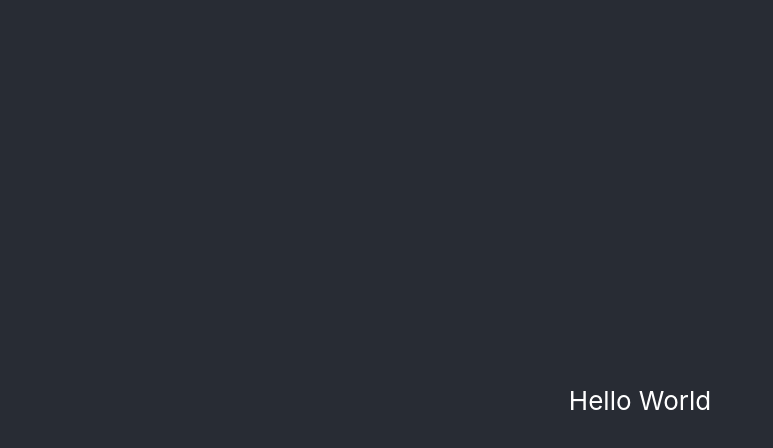
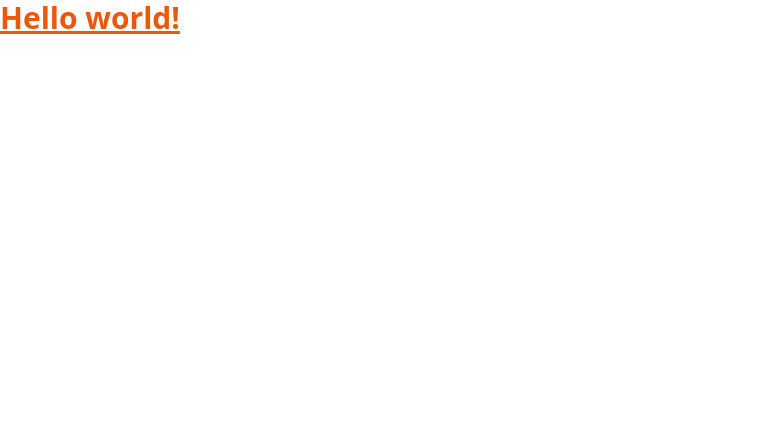
Before and after one commit to hhchoksi/netflix-gpt, a React (Create React App) app: page / in a window 1280 px wide. Shown: the top 448 px of the page, without its empty margins (0-773 px from the left). Built offline with nearby package versions, Linux system fonts and the light colour scheme.

Commit message:
Congigured Tailwind

```diff
--- a/package.json
+++ b/package.json
@@ -34,5 +34,8 @@
       "last 1 firefox version",
       "last 1 safari version"
     ]
+  },
+  "devDependencies": {
+    "tailwindcss": "^3.4.6"
   }
 }
--- a/src/App.js
+++ b/src/App.js
@@ -3,11 +3,9 @@
 
 function App() {
   return (
-    <div className="App">
-      <header className="App-header">
-        Hello World
-      </header>
-    </div>
+    <h1 className="text-3xl font-bold underline text-orange-600">
+      Hello world!
+    </h1>
   );
 }
 
--- a/src/index.css
+++ b/src/index.css
@@ -1,13 +1,3 @@
-body {
-  margin: 0;
-  font-family: -apple-system, BlinkMacSystemFont, 'Segoe UI', 'Roboto', 'Oxygen',
-    'Ubuntu', 'Cantarell', 'Fira Sans', 'Droid Sans', 'Helvetica Neue',
-    sans-serif;
-  -webkit-font-smoothing: antialiased;
-  -moz-osx-font-smoothing: grayscale;
-}
-
-code {
-  font-family: source-code-pro, Menlo, Monaco, Consolas, 'Courier New',
-    monospace;
-}
+@tailwind base;
+@tailwind components;
+@tailwind utilities;
--- /dev/null
+++ b/tailwind.config.js
@@ -0,0 +1,10 @@
+/** @type {import('tailwindcss').Config} */
+module.exports = {
+  content: [
+    "./src/**/*.{js,jsx,ts,tsx}",
+  ],
+  theme: {
+    extend: {},
+  },
+  plugins: [],
+}
```
Also changed, not shown: 1 other file (tests, documents, lock files or other folders).
